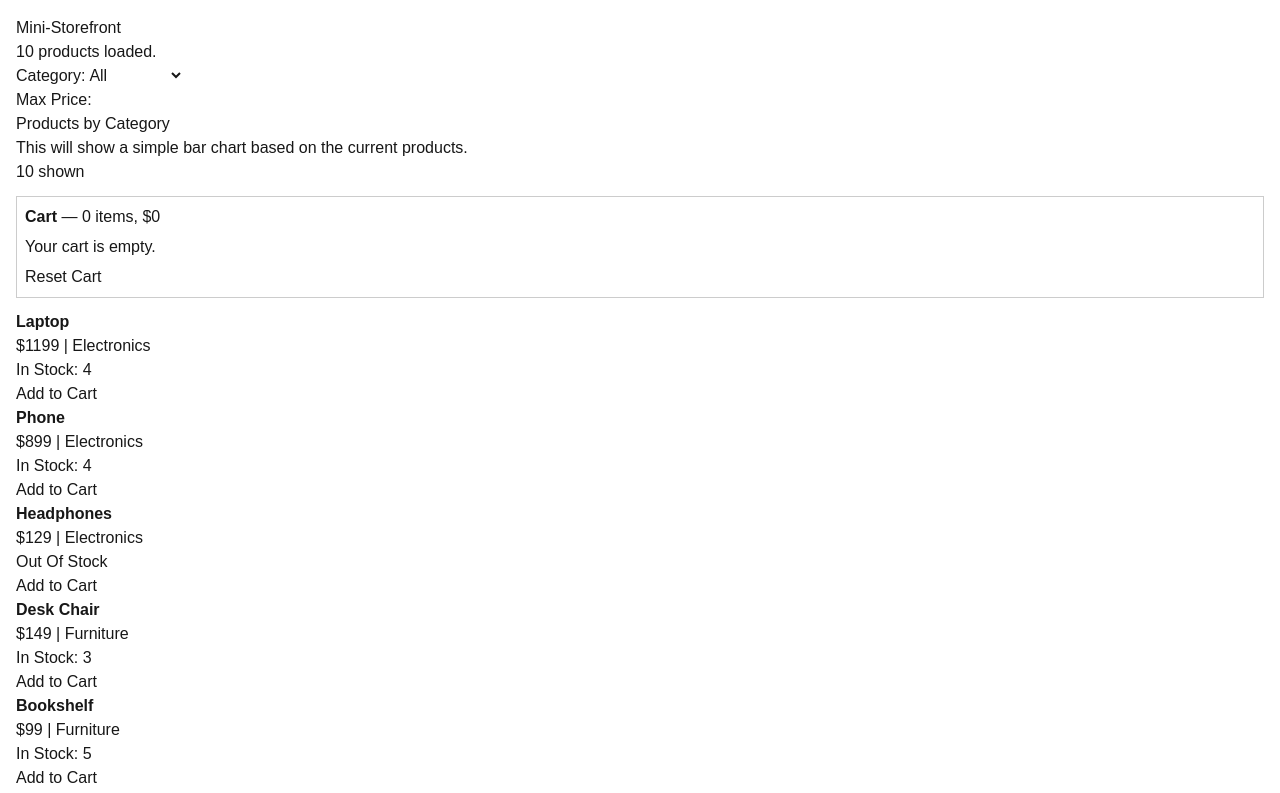
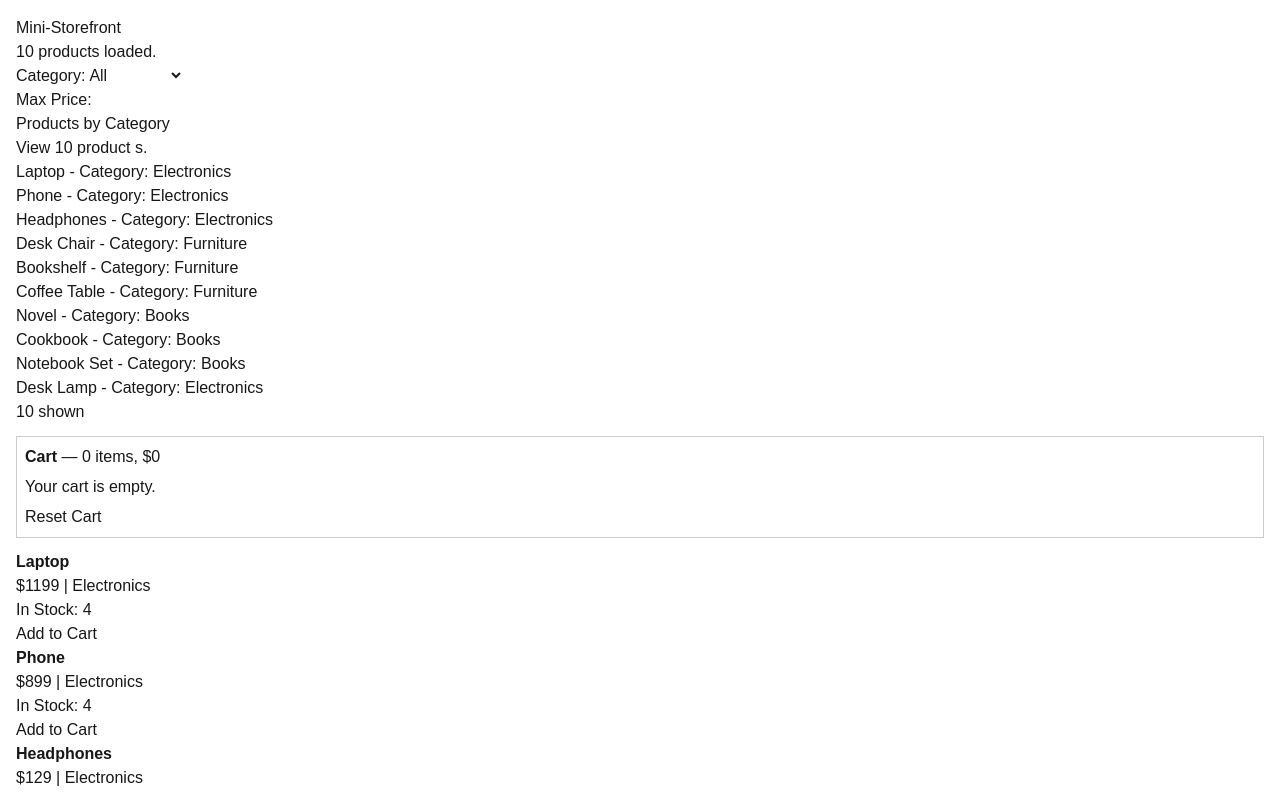
Before and after one commit to sbrennan06/Final_React_Project, a Next.js app: page / in a window 1280 px wide. Shown: the top 793 px of the page. Built offline with nearby package versions, Linux system fonts and the light colour scheme.

Commit message:
Added product filter to and length to Category Chart

```diff
--- a/src/app/components/CategoryChart.jsx
+++ b/src/app/components/CategoryChart.jsx
@@ -1,9 +1,24 @@
 "use client";
-export default function CategoryChart() {
+export default function CategoryChart({ products }) {
+  if (!products) {
+    return null;
+  }
+
   return (
     <div className="category-chart">
       <h2>Products by Category</h2>
-      <p> This will show a simple bar chart based on the current products.</p>
+      <p>
+        {" "}
+        View {products.length} product {products.length !== 1 ? "s" : ""}.
+      </p>
+
+      <ul>
+        {products.map((p) => (
+          <li key={p.id}>
+            {p.name} - Category: {p.category}
+          </li>
+        ))}
+      </ul>
     </div>
   );
 }
```
